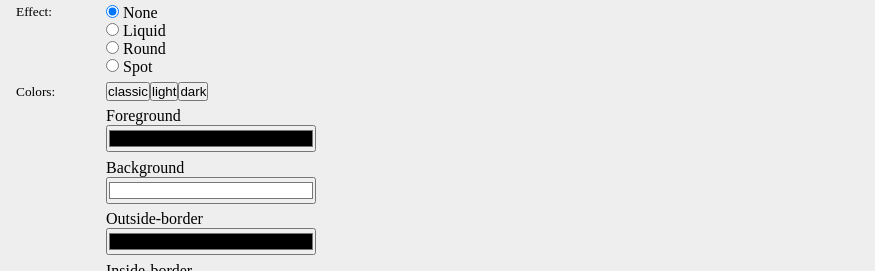
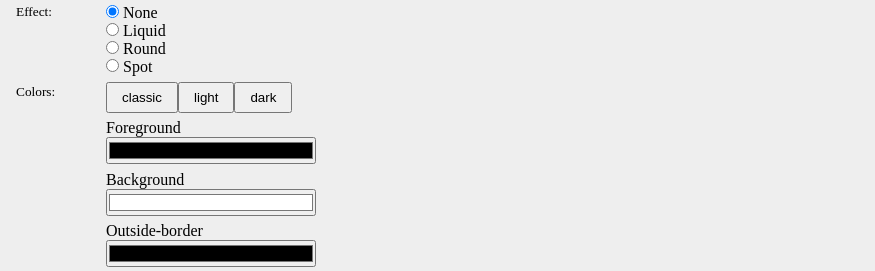
Before and after one commit to gera2ld/qrcanvas, a website: page src/demo/index.html in a window 1280 px wide. Shown: the part 198-469 px from the top of the page, 0-875 px from the left. Drawn offline with nearby package versions, Linux system fonts and the light colour scheme; files whose address does not match are found by name.

Commit message:
fix: update demo

```diff
--- a/src/demo/style.css
+++ b/src/demo/style.css
@@ -10,6 +10,10 @@ body {
 
 input[type=file] {
   width: 100%;
+}
+
+button {
+  padding: 6px 14px;
 }
 
 .flex {
```
